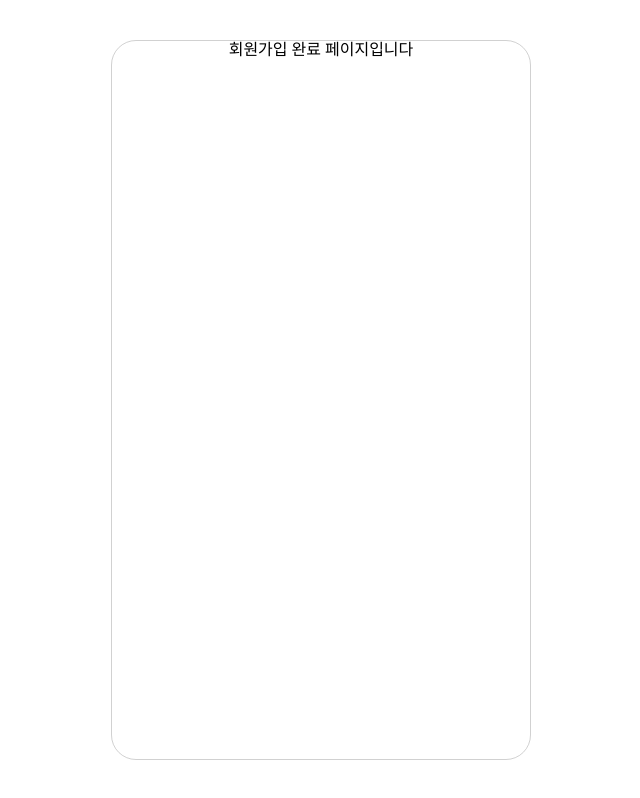
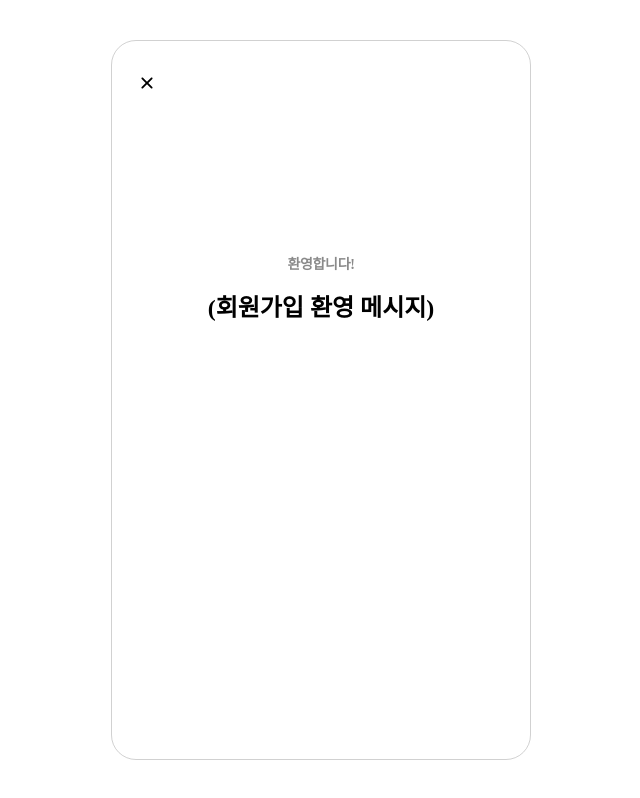
Before and after one commit to UMC-WEGO/WEGO_FE_React, a React (Vite) app in the folder WEGO_FE/: page /signup/complete in a window 1280 px wide. Shown: the whole page, without its empty margins (319-959 px from the left). Built offline with nearby package versions, Linux system fonts and the light colour scheme; a web font is replaced by a local one.

Commit message:
feat: 회원가입 완료 페이지 구현

```diff
--- /dev/null
+++ b/WEGO_FE/src/components/feat1/closeX/CloseX.tsx
@@ -0,0 +1,19 @@
+import React from 'react';
+import styled from 'styled-components';
+import { IoIosClose } from 'react-icons/io';
+
+const CloseXIconLayout = styled.div`
+  position: absolute;
+  top: 12px;
+  left: 10px;
+`;
+
+function CloseX() {
+  return (
+    <CloseXIconLayout>
+      <IoIosClose size={'30px'}></IoIosClose>
+    </CloseXIconLayout>
+  );
+}
+
+export default CloseX;
--- a/WEGO_FE/src/pages/feat_1/signup-complete/SignupCompletePage.tsx
+++ b/WEGO_FE/src/pages/feat_1/signup-complete/SignupCompletePage.tsx
@@ -1,7 +1,58 @@
 import React from 'react';
+import * as S from '../signup/SignupPage.style';
+import CloseX from '../../../components/feat1/closeX/CloseX';
+import styled from 'styled-components';
+
+const Re_MainSection = styled(S.MainSection)`
+  justify-content: center;
+  align-items: center;
+  width: 100%;
+  height: 60%;
+`;
+
+const SmallText = styled.p`
+  /* 환영합니다! */
+
+  font-family: 'Pretendard';
+  font-style: normal;
+  font-weight: 600;
+  font-size: 14px;
+  line-height: 14px;
+  /* identical to box height, or 100% */
+  text-align: center;
+  letter-spacing: -0.32px;
+
+  color: #8a8a8a;
+`;
+
+const BoldText = styled.p`
+  /* (회원가입 환영 메시지) */
+
+  font-family: 'Pretendard Variable';
+  font-style: normal;
+  font-weight: 700;
+  font-size: 24px;
+  line-height: 36px;
+  /* or 150% */
+  text-align: center;
+
+  color: #000000;
+`;
 
 function SignupCompletePage() {
-  return <div>회원가입 완료 페이지입니다</div>;
+  return (
+    <S.SignUpPageLayout>
+      {/* 여기에서 viewContainer는 form 태그로 생성 */}
+      <S.ViewContainer>
+        <CloseX></CloseX>
+        <Re_MainSection>
+          <SmallText>환영합니다!</SmallText>
+          <br></br>
+          <BoldText>(회원가입 환영 메시지)</BoldText>
+        </Re_MainSection>
+      </S.ViewContainer>
+    </S.SignUpPageLayout>
+  );
 }
 
 export default SignupCompletePage;
```
